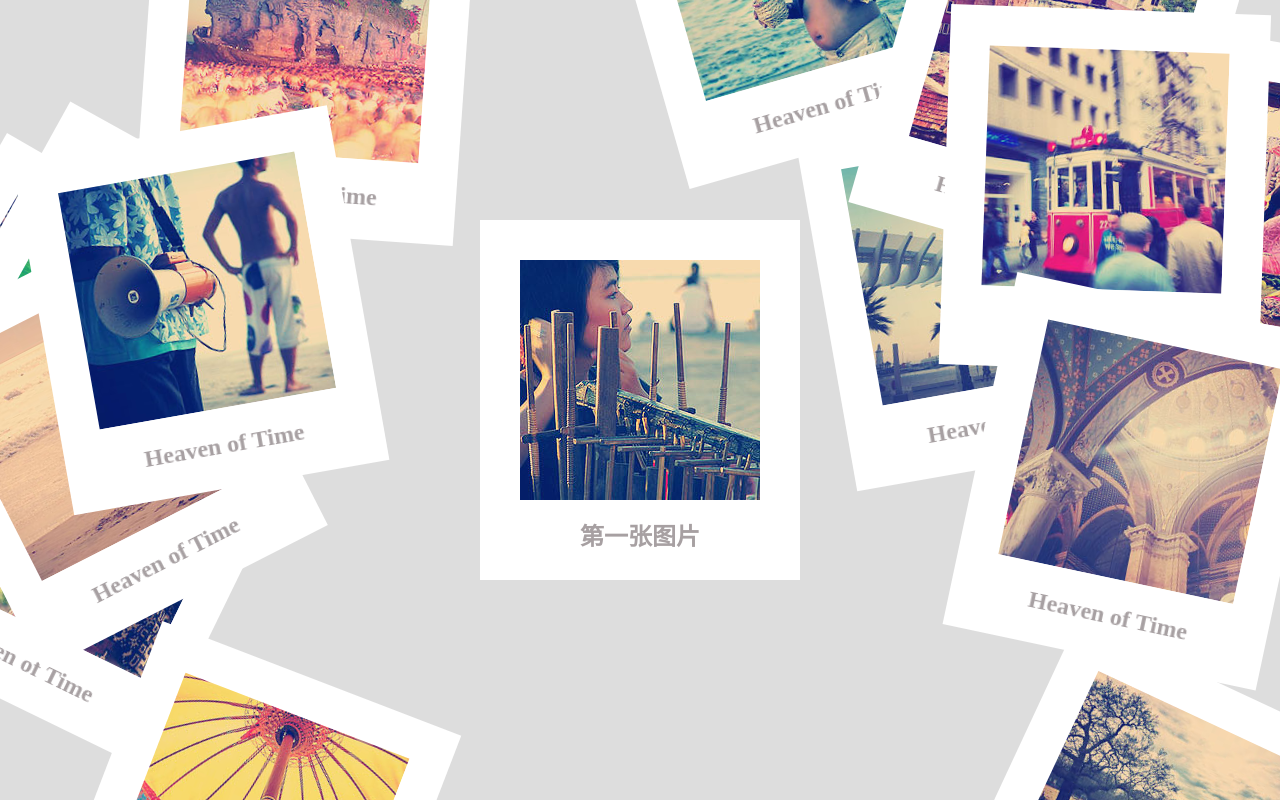
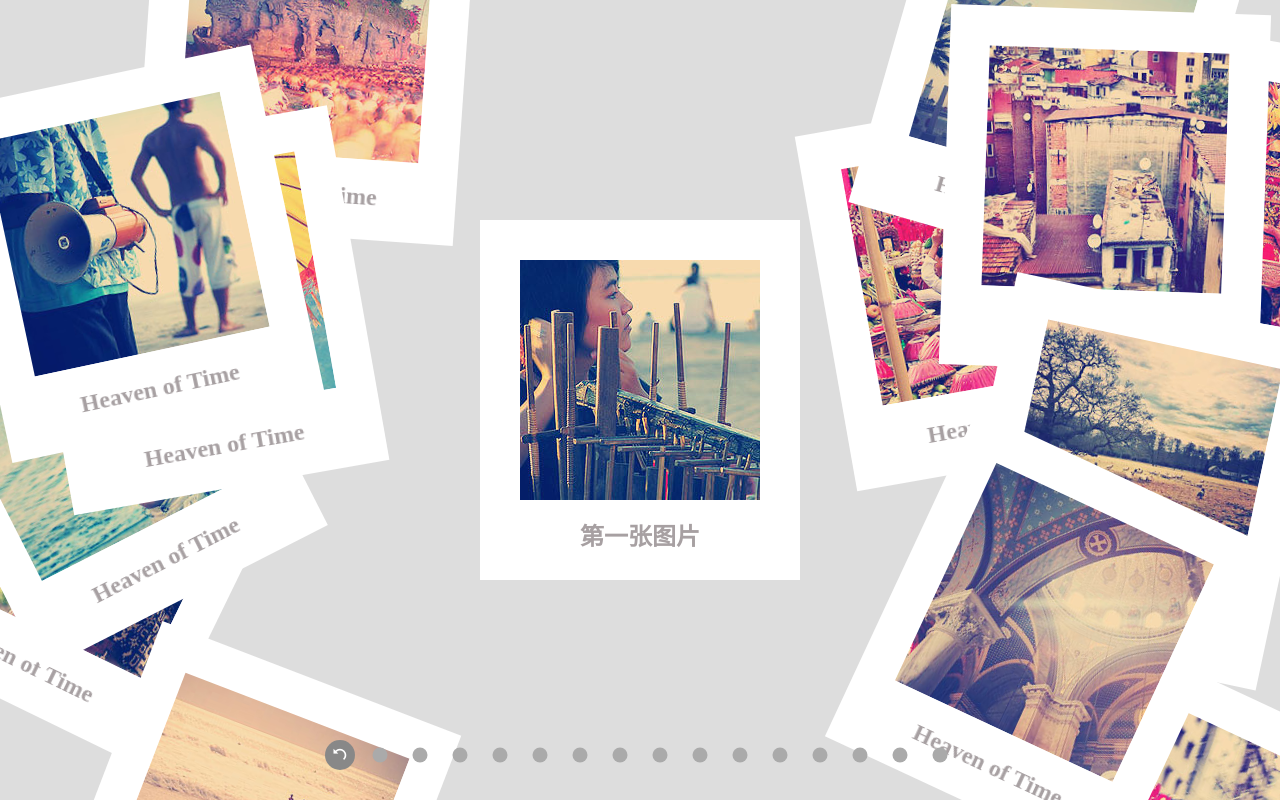
Before and after one commit to zhuxingyu16/gallery-by-react, a React app: page / in a window 1280 px wide. Built offline with nearby package versions, Linux system fonts and the light colour scheme.

Commit message:
finish gallery-by-react

```diff
--- a/cfg/defaults.js
+++ b/cfg/defaults.js
@@ -49,11 +49,11 @@ function getDefaultModules() {
 		  loader: 'json-loader'
 	  },
       {
-        test: /\.(png|jpg|gif|woff|woff2)$/,
+        test: /\.(png|jpg|gif|woff|woff2|eot|ttf|svg)$/,
         loader: 'url-loader?limit=8192'
       },
       {
-        test: /\.(mp4|ogg|svg)$/,
+        test: /\.(mp4|ogg)$/,
         loader: 'file-loader'
       }
     ]
--- a/src/components/Main.js
+++ b/src/components/Main.js
@@ -85,6 +85,39 @@ class ImgFigure extends React.Component{
 	}
 }
 
+/*
+ * 控制组件
+ */
+class ControllerUnit extends React.Component{
+
+	handleClick =(e)=>{
+
+		//如果点击的是选中态的按钮，则翻转，否则居中
+		if(this.props.arrange.isCenter){
+			this.props.inverse();
+		}else{
+			this.props.center();
+		}
+		e.stopPropagation();
+		e.preventDefault();
+	}
+
+	render(){
+		var controllerUnitClassName = 'controller-unit';
+		//如果对应的是居中的图片
+		if(this.props.arrange.isCenter){
+			controllerUnitClassName +=' is-center';
+
+			if(this.props.arrange.isInverse){
+				controllerUnitClassName += ' is-inverse'
+			}
+		}
+		return(
+			<span className={controllerUnitClassName} onClick = {this.handleClick}> </span>
+		)
+	}
+}
+
 class AppComponent extends React.Component {
 
 	constructor() {
@@ -169,7 +202,7 @@ class AppComponent extends React.Component {
 			vPosRangeX = vPosRange.x,
 
 			imgsArrangeTopArr = [],
-			topImgNum = Math.ceil(Math.random()*2),  //值为0,1 取或者不取的意思
+			topImgNum = Math.floor(Math.random()*2),  //值为0,1 取或者不取的意思
 
 			topImgSpliceIndex = 0,
 
@@ -293,8 +326,11 @@ class AppComponent extends React.Component {
 				}
 			}
 
-			imgFigures.push(<ImgFigure data = {value} ref = {'imgFigure'+index} key={'imgFigure'+index}
+			imgFigures.push(<ImgFigure data = {value} ref = {'imgFigure'+index} key={index}
 				arrange= {this.state.imgsArrangeArr[index]} inverse = {this.inverse(index)} center={this.center(index)}/>)
+
+			controllerUnits.push(<ControllerUnit key={index}  arrange= {this.state.imgsArrangeArr[index]}
+				inverse = {this.inverse(index)} center={this.center(index)}/>);
 		}.bind(this));
 
 		return (
--- a/src/styles/App.scss
+++ b/src/styles/App.scss
@@ -1,3 +1,12 @@
+@font-face {
+  font-family: 'iconfont';
+  src: url('../fonts/icons/turn-arrow.eot') format("embedded-opentype"), /* IE9*/
+  url('../fonts/icons/turn-arrow.woff') format('woff'), /* chrome、firefox */
+  url('../fonts/icons/turn-arrow.ttf') format('truetype'), /* chrome、firefox、opera、Safari, Android, iOS 4.2+*/
+  url('../fonts/icons/turn-arrow.svg') format('svg'); /* iOS 4.1- */
+}
+
+
 html,body{
 	width:100%;
 	height:100%;
@@ -86,5 +95,49 @@ html,body{
 	z-index:101;
 	width:100%;
 	text-align:center;
+
+	@at-root{
+		.controller-unit{
+			display:inline-block;
+			margin: 0 5px;
+			width: 30px;
+			height :30px;
+
+			text-align:center;
+			vertical-align:middle;
+
+			cursor:pointer;
+			background-color:#aaa;
+			border-radius:50%;
+
+			transform:scale(.5);
+
+			transition:transform .6s ease-in-out,background-color .3s;
+
+			&.is-center{
+				background-color:#888;
+				transform:scale(1);
+
+				&::after{
+					color :#fff;
+					font-family:"iconfont";
+					font-size:80%;
+					line-height:30px;
+
+					content:"\e600";
+
+					-webkit-font-smoothing:antialiased;
+					-moz-osx-font-smoothing:grayscale;
+				}
+			}
+			&.is-inverse{
+				background-color:#555;
+
+				transform:rotateY(180deg);
+			}
+
+
+		}
+	}
 }
 /*controller end*/
```
Also changed, not shown: src/fonts/icons/turn-arrow.svg (added), src/fonts/icons/turn-arrow.ttf (added), src/fonts/icons/turn-arrow.woff (added), 2 other files.
